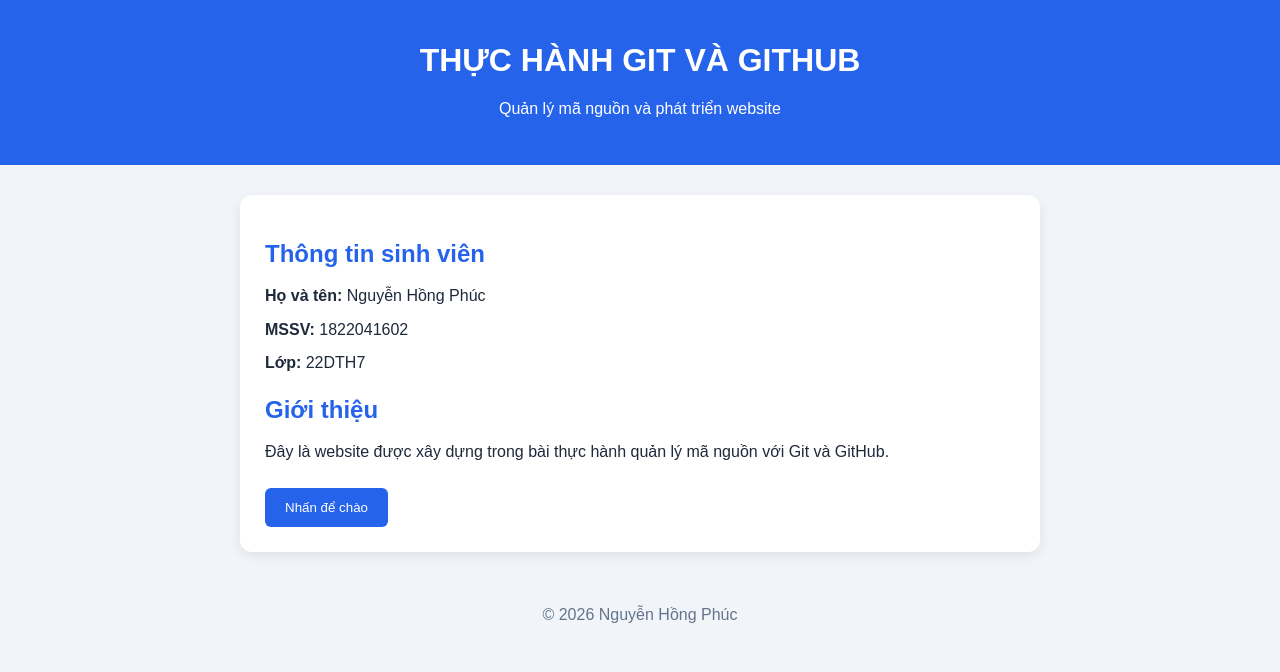
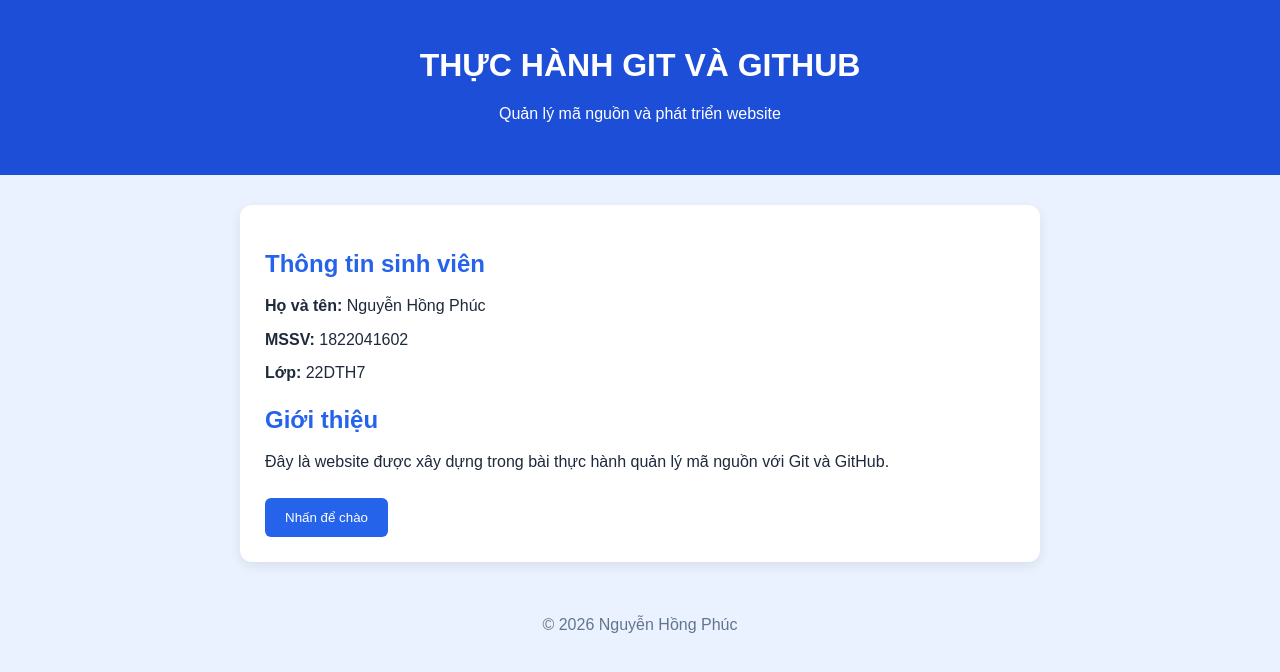
Before and after one commit to 1822041602-art/ThucHanhGit_1822041602, a plain HTML site: page index.html in a window 1280 px wide. Drawn offline with Linux system fonts and the light colour scheme.

Commit message:
Update website interface with CSS

```diff
--- a/style.css
+++ b/style.css
@@ -7,16 +7,16 @@
 
 body {
     font-family: Arial, sans-serif;
-    background: #f1f5f9;
+    background: #eaf2ff;
     color: #1e293b;
     line-height: 1.6;
 }
 
 header {
-    background: #2563eb;
+    background: #1d4ed8;
     color: white;
     text-align: center;
-    padding: 35px 20px;
+    padding: 40px;
 }
 
 header h1 {
```
